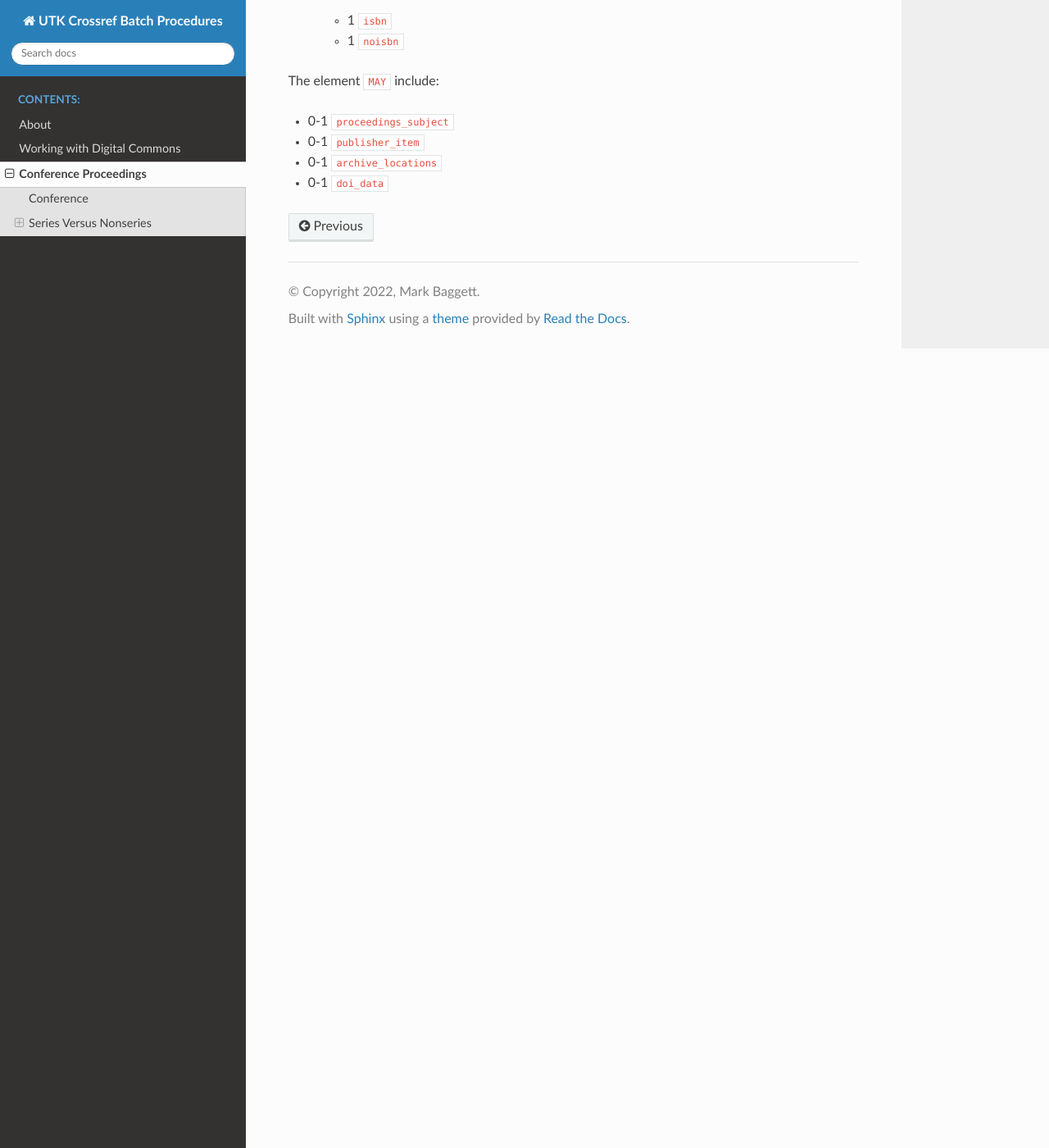
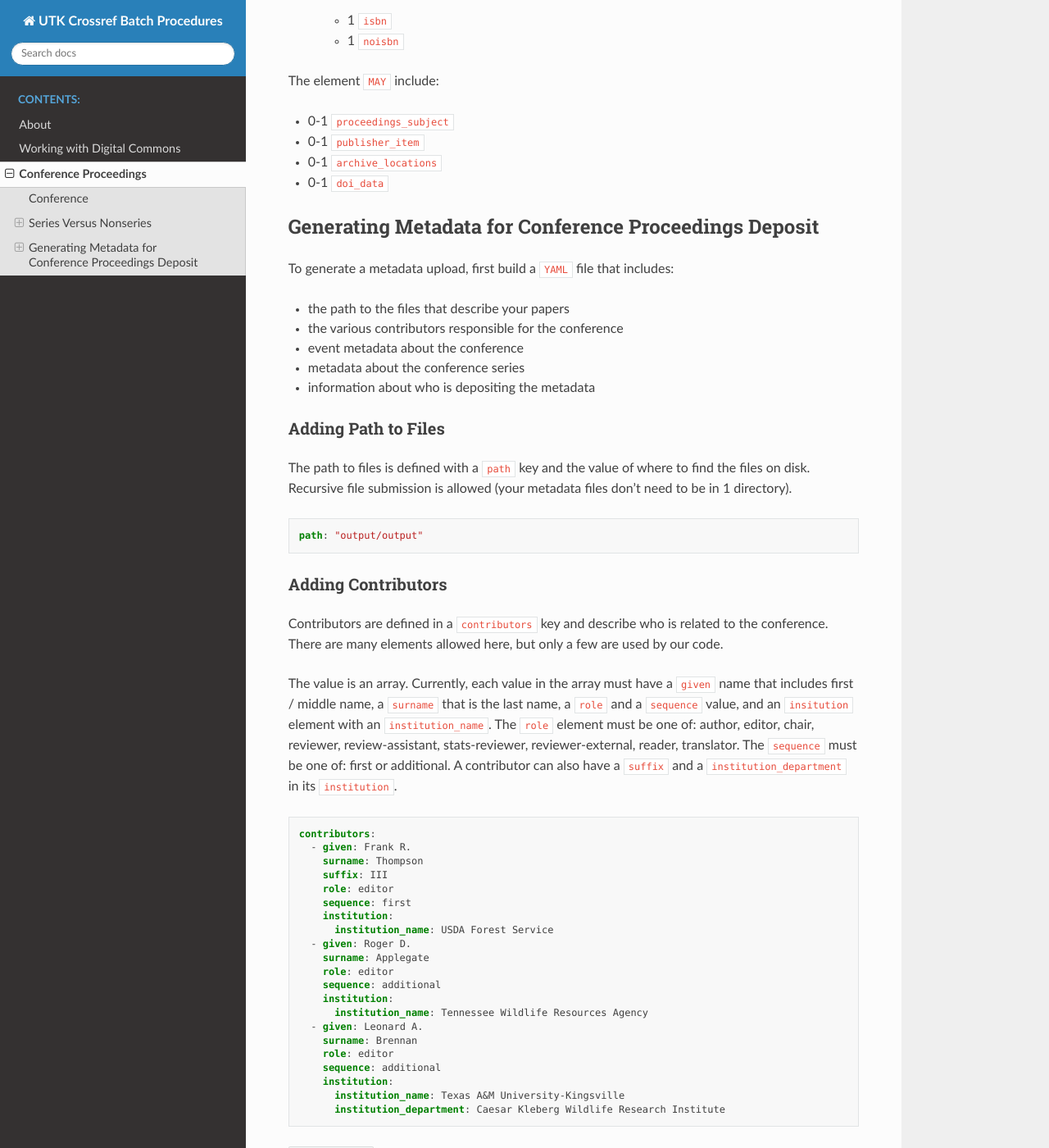
Before and after one commit to markpbaggett/crossref_batch, a Sphinx documentation site: the page built from docs/source/contents/3_conference_proceedings.rst, in a window 1280 px wide and 1400 px high, scrolled down 1523 px. Shown: the whole window at 82% size. Built offline with Sphinx 7.4.7 and the Read the Docs theme 2.0.0, drawn with Linux system fonts in a browser that asks for light colours.

Commit message:
Describe contributors.

```diff
--- a/docs/source/contents/3_conference_proceedings.rst
+++ b/docs/source/contents/3_conference_proceedings.rst
@@ -69,3 +69,61 @@ The element :code:`MAY` include:
 * 0-1 :code:`publisher_item`
 * 0-1 :code:`archive_locations`
 * 0-1 :code:`doi_data`
+
+------------------------------------------------------
+Generating Metadata for Conference Proceedings Deposit
+------------------------------------------------------
+
+To generate a metadata upload, first build a :code:`YAML` file that includes:
+
+* the path to the files that describe your papers
+* the various contributors responsible for the conference
+* event metadata about the conference
+* metadata about the conference series
+* information about who is depositing the metadata
+
+Adding Path to Files
+====================
+
+The path to files is defined with a :code:`path` key and the value of where to find the files on disk. Recursive file
+submission is allowed (your metadata files don't need to be in 1 directory).
+
+.. code-block:: yaml
+
+    path: "output/output"
+
+Adding Contributors
+===================
+
+Contributors are defined in a :code:`contributors` key and describe who is related to the conference. There are many
+elements allowed here, but only a few are used by our code.
+
+The value is an array. Currently, each value in the array must have a :code:`given` name that includes first / middle name, a
+:code:`surname` that is the last name, a :code:`role` and a :code:`sequence` value, and an :code:`insitution` element with
+an :code:`institution_name`.  The :code:`role` element must be one of: author, editor, chair, reviewer, review-assistant,
+stats-reviewer, reviewer-external, reader, translator. The :code:`sequence` must  be one of: first or additional. A
+contributor can also have a :code:`suffix` and a :code:`institution_department` in its :code:`institution`.
+
+.. code-block:: yaml
+
+    contributors:
+      - given: Frank R.
+        surname: Thompson
+        suffix: III
+        role: editor
+        sequence: first
+        institution:
+          institution_name: USDA Forest Service
+      - given: Roger D.
+        surname: Applegate
+        role: editor
+        sequence: additional
+        institution:
+          institution_name: Tennessee Wildlife Resources Agency
+      - given: Leonard A.
+        surname: Brennan
+        role: editor
+        sequence: additional
+        institution:
+          institution_name: Texas A&M University-Kingsville
+          institution_department: Caesar Kleberg Wildlife Research Institute
```
